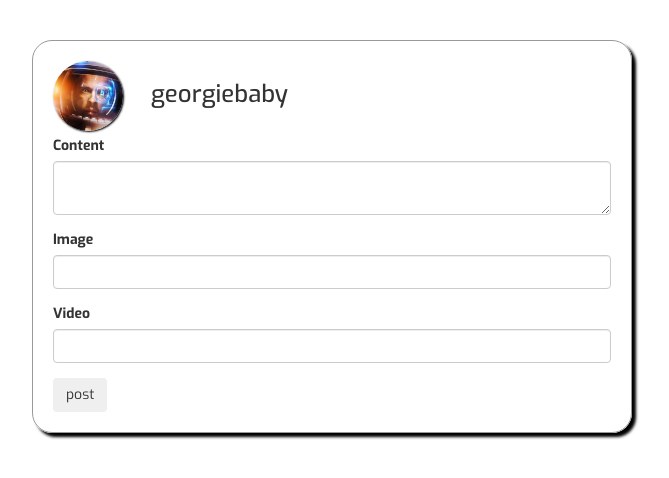
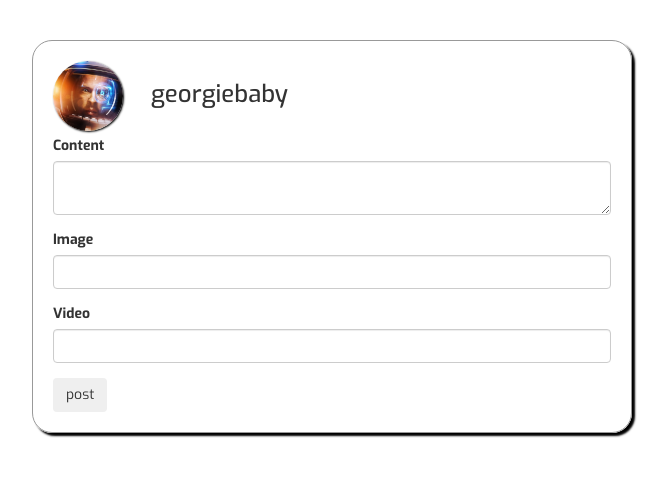
Before and after one commit to WerkerM/Astrogram, a Rails app: page /posts/new in a window 1280 px wide. Shown: the top 478 px of the page, without its empty margins (93-762 px from the left). Run offline with Rails 7, Linux system fonts and the light colour scheme; style sheets or scripts are compiled from the project's sources; some libraries are stand-ins or nearby versions.

Commit message:
Fix box shadow css on new post div

```diff
--- a/app/assets/stylesheets/posts.scss
+++ b/app/assets/stylesheets/posts.scss
@@ -37,7 +37,7 @@ img {
   width:600px;
   border: 1px solid #999999;
   border-radius:20px;
-  box-shadow: 4px 4px 3px black;
+  box-shadow: 3px 3px 2px black;
   padding:20px;
   margin:40px;
 }
```
